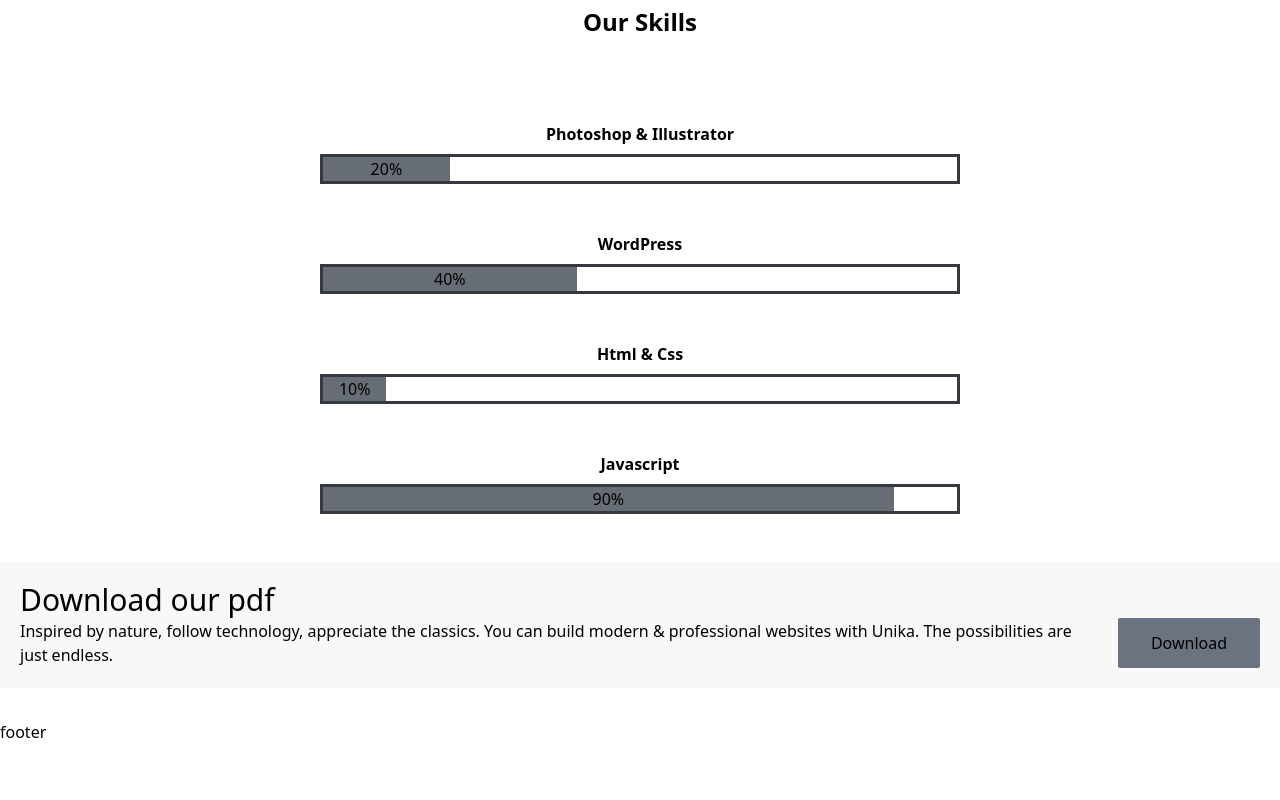
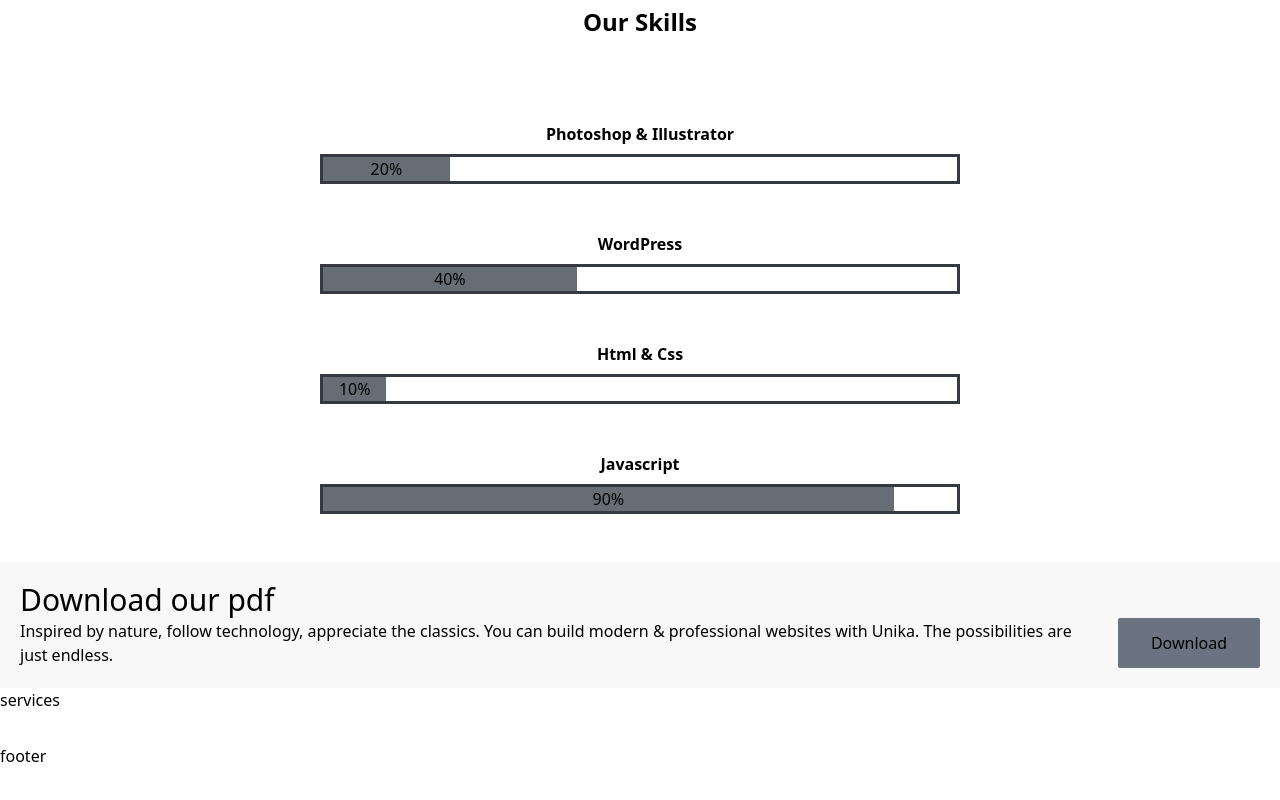
Before and after one commit to myapos/vue_portfolio_template, a Vue app: page / in a window 1280 px wide. Shown: the part 1254-2054 px from the top of the page. Before the commit the page ends 2030 px from the top, so only its background shows below. Built offline with nearby package versions, Linux system fonts and the light colour scheme; what mdi-vue would draw is missing.

Commit message:
basic approach with anchor tags

```diff
--- a/src/App.vue
+++ b/src/App.vue
@@ -30,3 +30,9 @@ export default {
   },
 };
 </script>
+
+<style>
+html {
+  scroll-behavior: smooth;
+}
+</style>
--- a/src/components/about/About.vue
+++ b/src/components/about/About.vue
@@ -1,5 +1,5 @@
 <template>
-  <div class="cta">
+  <div class="cta" id="about">
     <div class="container m-auto">
       <section class="about p-5 text-center">
         <div class="header text-3xl">about</div>
--- /dev/null
+++ b/src/components/services/Services.vue
@@ -0,0 +1,11 @@
+<template>
+  <div id="services">services</div>
+</template>
+
+<script>
+export default {
+  name: "Services",
+};
+</script>
+
+<style></style>
--- a/src/ui-kit/links/Link.vue
+++ b/src/ui-kit/links/Link.vue
@@ -1,7 +1,7 @@
 <template>
-  <router-link :to="'/' + target" class="mr-10 dark:text-purple-50">{{
+  <a :href="'#' + target" class="mr-10 dark:text-purple-50">{{
     description
-  }}</router-link>
+  }}</a>
 </template>
 
 <script>
--- a/src/views/Base.vue
+++ b/src/views/Base.vue
@@ -4,6 +4,7 @@
   <app-about />
   <app-skills />
   <app-download />
+  <app-services />
   <app-footer />
   <app-scroll-to-top />
 </template>
@@ -16,6 +17,7 @@ import AppSlider from "../components/slider/Slider.vue";
 import AppSkills from "../components/skills/Skills.vue";
 import AppDownload from "../components/download/Download.vue";
 import AppScrollToTop from "../components/scrollToTop/ScrollToTop.vue";
+import AppServices from "../components/services/Services.vue";
 
 export default {
   name: "Base",
@@ -27,6 +29,7 @@ export default {
     AppSkills,
     AppDownload,
     AppScrollToTop,
+    AppServices,
   },
   props: {},
 };
```
